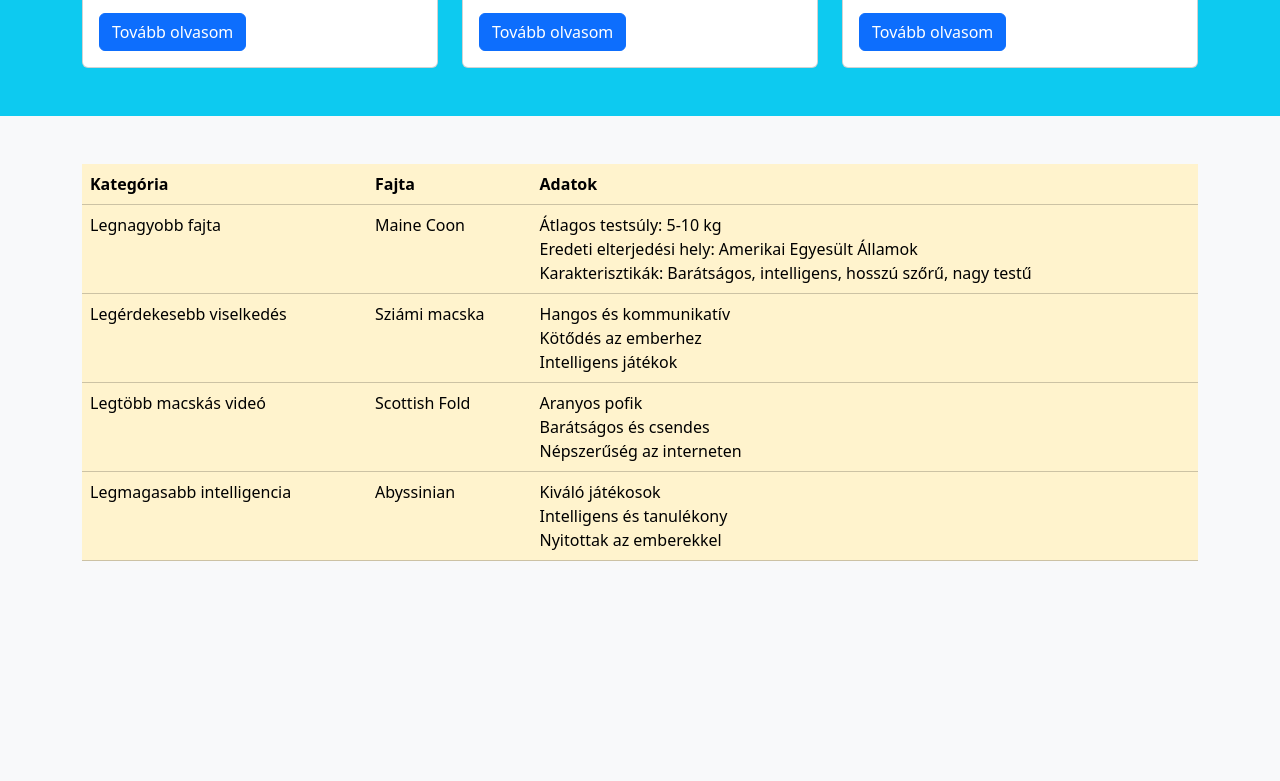
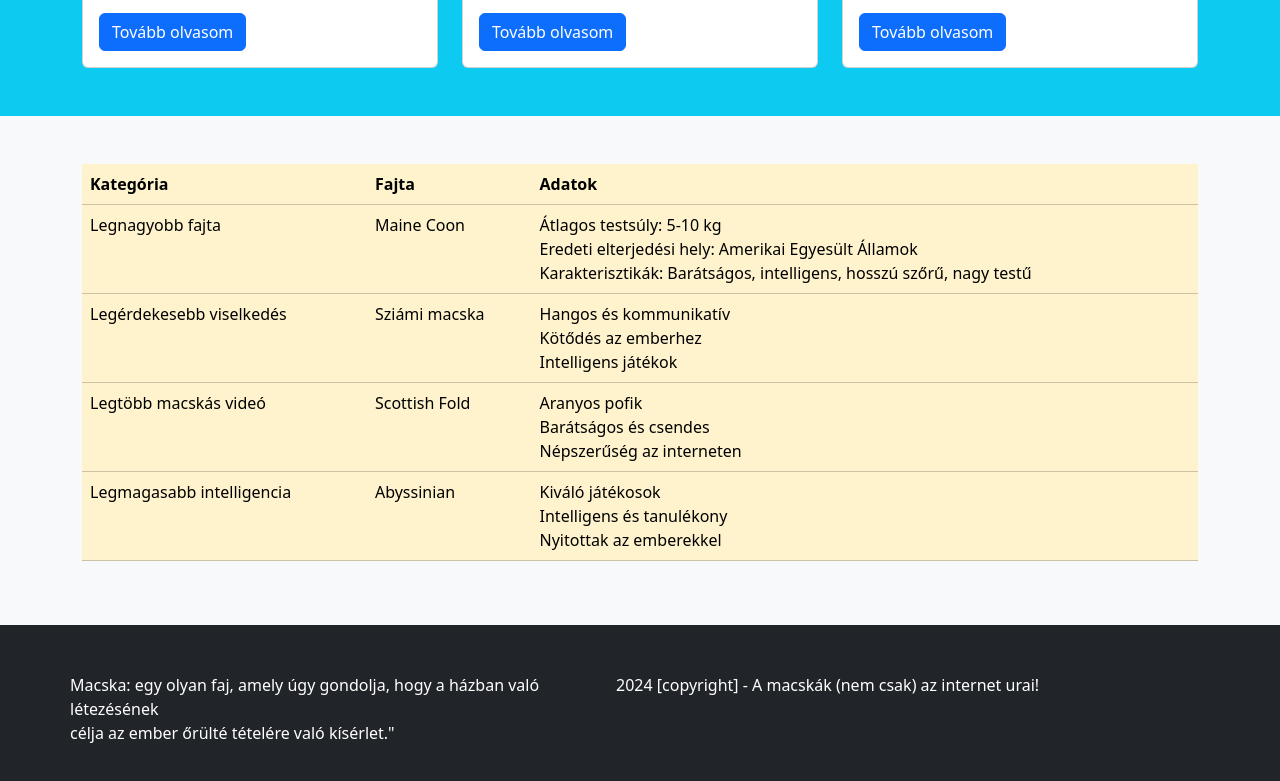
Before and after one commit to Bojcsukdavid/szisza23, a plain HTML site: page index.html in a window 1280 px wide. Shown: the part 1196-1977 px from the top of the page. Before the commit the page ends 1773 px from the top, so only its background shows below. Drawn offline with nearby package versions, Linux system fonts and the light colour scheme.

Commit message:
kesz a footer

```diff
--- a/index.html
+++ b/index.html
@@ -165,7 +165,8 @@
                             <tr>
                                 <td>Legnagyobb fajta</td>
                                 <td>Maine Coon</td>
-                                <td>Átlagos testsúly: 5-10 kg <br> Eredeti elterjedési hely: Amerikai Egyesült Államok <br> Karakterisztikák: Barátságos, intelligens, hosszú szőrű, nagy testű</td>
+                                <td>Átlagos testsúly: 5-10 kg <br> Eredeti elterjedési hely: Amerikai Egyesült Államok
+                                    <br> Karakterisztikák: Barátságos, intelligens, hosszú szőrű, nagy testű</td>
 
                             </tr>
                             <tr>
@@ -176,13 +177,13 @@
                             <tr>
                                 <td>Legtöbb macskás videó</td>
                                 <td>Scottish Fold</td>
-                                <td>Aranyos pofik <br>	Barátságos és csendes <br>	Népszerűség az interneten</td>
+                                <td>Aranyos pofik <br> Barátságos és csendes <br> Népszerűség az interneten</td>
 
                             </tr>
                             <tr>
                                 <td>Legmagasabb intelligencia</td>
                                 <td>Abyssinian</td>
-                                <td>Kiváló játékosok <br>	Intelligens és tanulékony <br>	Nyitottak az emberekkel </td>
+                                <td>Kiváló játékosok <br> Intelligens és tanulékony <br> Nyitottak az emberekkel </td>
                             </tr>
                         </tbody>
                     </table>
@@ -191,9 +192,22 @@
         </div>
     </section>
 
-    <footer>
+    <footer class="container-fluid bg-dark text-white mt-5 py-5">
+        <div class="container">
+            <div class="row">
+                <div class="row col-12 col-md-6 text-center text-md-start">
+                    Macska: egy olyan faj, amely úgy gondolja, hogy a házban való létezésének <br> célja az ember őrülté
+                    tételére való kísérlet."
+                </div>
+                <div class="row col-12 col-md-6  text-center text-md-end">
+                    2024 [copyright] - A macskák (nem csak) az internet urai!
+                </div>
 
+
+            </div>
+        </div>
     </footer>
+
 
     <script src="https://cdn.jsdelivr.net/npm/@popperjs/core@2.11.8/dist/umd/popper.min.js"
         integrity="sha384-I7E8VVD/ismYTF4hNIPjVp/Zjvgyol6VFvRkX/vR+Vc4jQkC+hVqc2pM8ODewa9r"
```
